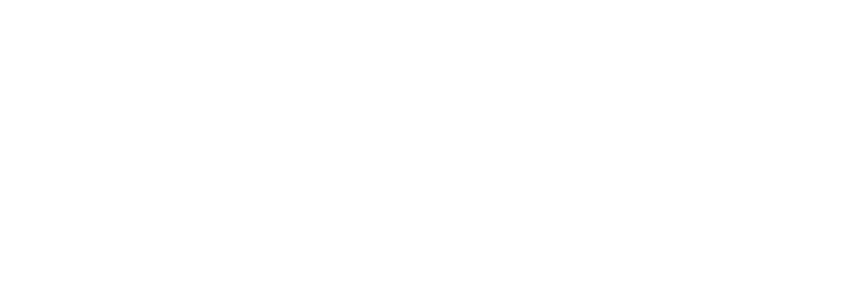
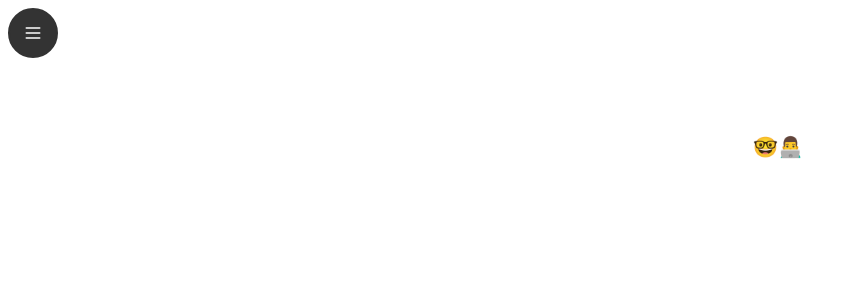
Before and after one commit to kencrimsonIT/Portfolio, a React (Create React App) app: page / in a window 1280 px wide. Shown: the top 300 px of the page, without its empty margins (0-856 px from the left). Built offline with nearby package versions, Linux system fonts and the light colour scheme.

Commit message:
UPDATE: Add home page component into the main frame

```diff
--- a/src/App.jsx
+++ b/src/App.jsx
@@ -1,8 +1,11 @@
 import './App.css';
+import Home from "./Homepage/Home";
 
 const App = () => {
   return (
-      <></>
+      <>
+        <Home />
+      </>
   );
 }
 
```
